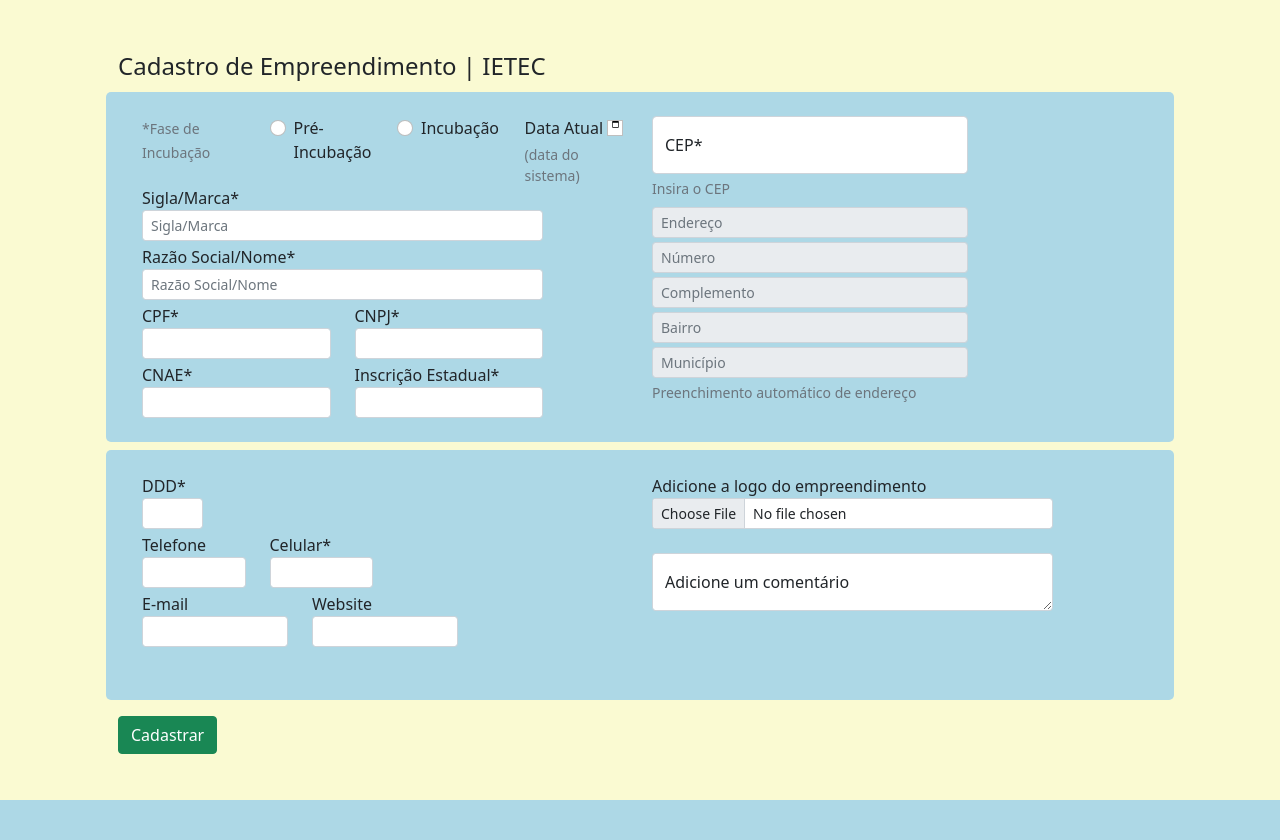
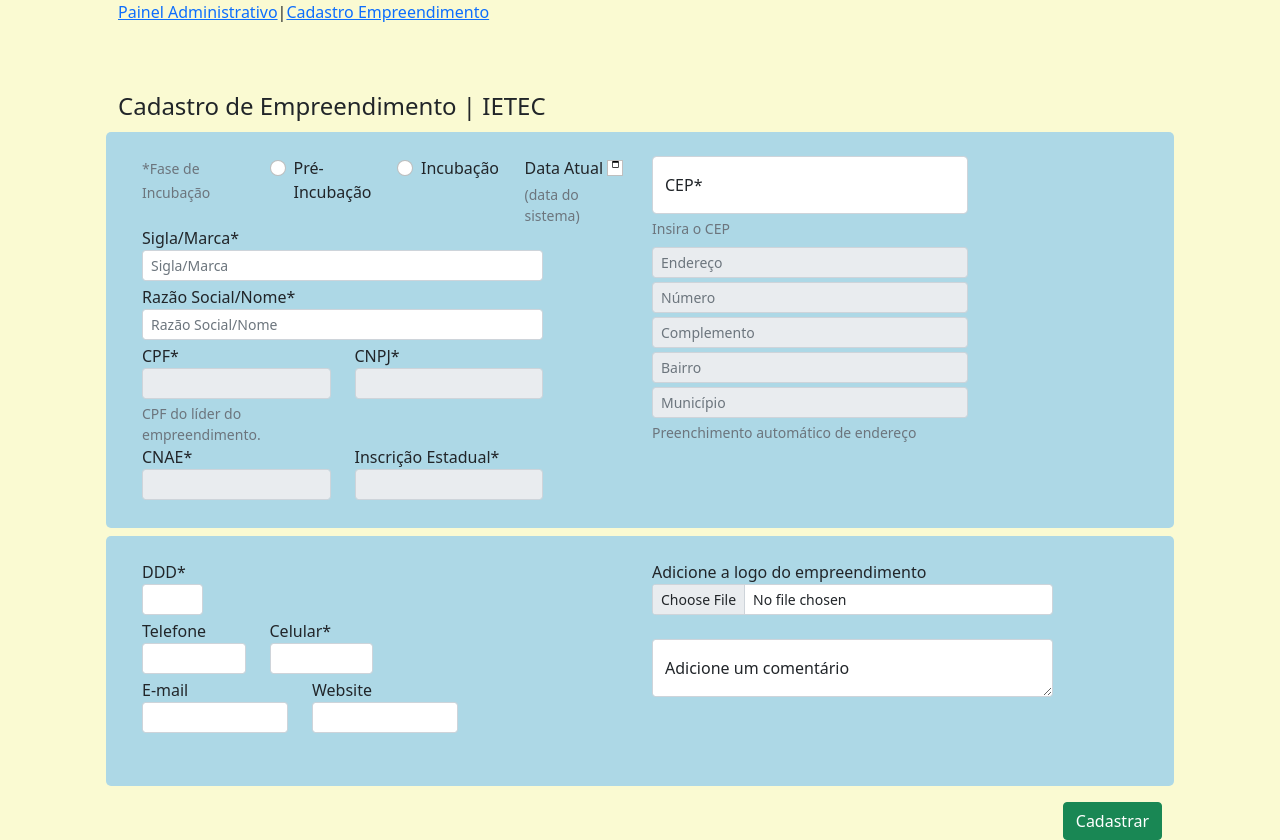
Before and after one commit to cefetfriburgo/Projeto-Gestao-IETEC, a PHP site: page / in a window 1280 px wide. Before the commit the page ends 800 px from the top, so only its background shows below. Run offline with PHP 8.4, Linux system fonts and the light colour scheme.

Commit message:
cadastro do empreendimento estruturado

```diff
--- a/src/cadastro-empreendimento/estilo.css
+++ b/src/cadastro-empreendimento/estilo.css
@@ -5,11 +5,11 @@
     background-color: lightblue;
     border-radius: 5px;
 
-    height: 350px;
+    min-height: 350px;
 }
 .cadastro-inferior{
     background-color: lightblue;
     border-radius: 5px;
 
-    height: 250px;
+    min-height: 250px;
 }
--- a/src/cadastro-empreendimento/index.html
+++ b/src/cadastro-empreendimento/index.html
@@ -5,12 +5,18 @@
 	<meta name="viewport" content="width=device-width, initial-scale=1">
 	<link href="https://cdn.jsdelivr.net/npm/bootstrap@5.1.3/dist/css/bootstrap.min.css" rel="stylesheet" integrity="sha384-1BmE4kWBq78iYhFldvKuhfTAU6auU8tT94WrHftjDbrCEXSU1oBoqyl2QvZ6jIW3" crossorigin="anonymous">
 	<script src="https://cdn.jsdelivr.net/npm/bootstrap@5.1.3/dist/js/bootstrap.bundle.min.js" integrity="sha384-ka7Sk0Gln4gmtz2MlQnikT1wXgYsOg+OMhuP+IlRH9sENBO0LRn5q+8nbTov4+1p" crossorigin="anonymous"></script>
+	<script src="https://ajax.googleapis.com/ajax/libs/jquery/3.5.1/jquery.min.js"></script>
 	<link rel="stylesheet" type="text/css" href="estilo.css">
 	<title>IETEC | Cadastrar Empreendimento</title>
 </head>
 <body>
 	<div class="container-fluid">
 		<div class="container px-5">
+			<div class="d-flex flex-row">
+				<a href="../painel-administrativo/index.html">Painel Administrativo</a>
+				<p> | </p>
+				<a href="#">Cadastro Empreendimento</a>
+			</div>
 			<form action="">
 				<legend class="mt-5">Cadastro de Empreendimento | IETEC</legend>
 				<div class="row cadastro-superior mb-2 p-4">
@@ -24,13 +30,13 @@
 							<div class="col-sm">
 								<div class="form-check">
 									<label class="form-check-label" for="flexRadio" for="piRadio">Pré-Incubação</label>
-									<input class="form-check-input" type="radio" name="flexRadio" id="piRadio">
+									<input id="p-incubada" class="form-check-input" type="radio" name="flexRadio" id="piRadio">
 								</div>
 							</div>
 							<div class="col-sm">
 								<div class="form-check">
 									<label class="form-check-label" for="iRadio">Incubação</label>
-									<input class="form-check-input" type="radio" name="flexRadio" id="iRadio">
+									<input id="incubada" class="form-check-input" type="radio" name="flexRadio" id="iRadio">
 								</div>
 							</div>
 							<div class="col-sm">
@@ -40,7 +46,7 @@
 							</div>
 						</div>
 						<div class="row">
-							<div class="col-10">
+							<div class="col-10 float-left">
 								<label for="sigla-marca" >Sigla/Marca*</label>
 								<input id="sigla-marca" class="form-control form-control-sm mb-1" type="text" placeholder="Sigla/Marca">
 								<label for="razaoSocial-nome" >Razão Social/Nome*</label>
@@ -49,25 +55,25 @@
 						</div>
 						<div class="row">
 							<div class="col-5">
-								<label for="cpf" >CPF*</label>
-								<input id="cpf" class="form-control form-control-sm" type="text">
-								<div class="form-text"></div>
+								<label for="cpf">CPF*</label>
+								<input id="cpf" class="form-control form-control-sm" type="text" disabled>
+								<div class="form-text">CPF do líder do empreendimento.</div>
 							</div>
 							<div class="col-5">
 								<label  for="cnpj" >CNPJ*</label>
-								<input id="cnpj" class="form-control form-control-sm" type="text">
+								<input id="cnpj" class="form-control form-control-sm" type="text" disabled>
 								<div class="form-text"></div>
 							</div>
 						</div>
 						<div class="row">
 							<div class="col-5">
 								<label for="cnae" >CNAE*</label>
-								<input id="cnae" class="form-control form-control-sm" type="text">
+								<input id="cnae" class="form-control form-control-sm" type="text" disabled>
 								<div class="form-text"></div>
 							</div>
 							<div class="col-5">
 								<label for="inscricaoEstadual" >Inscrição Estadual*</label>
-								<input id="inscricaoEstadual" class="form-control form-control-sm" type="text">
+								<input id="inscricaoEstadual" class="form-control form-control-sm" type="text" disabled>
 								<div class="form-text"></div>
 							</div>
 						</div>
@@ -78,13 +84,13 @@
 						<div class="form-floating">
 							<input id="cep" class="form-control" type="text" placeholder="CEP">
 							<label  for="cep">CEP*</label>
+							<div class="form-text">Insira o CEP</div>
 						</div>
-						<div class="form-text">Insira o CEP</div>
-						<input class="form-control form-control-sm mt-2" type="text" placeholder="Endereço" disable readonly>
-						<input 	id="numero" class="form-control form-control-sm mt-1" type="number" placeholder="Número" disable readonly>
-						<input id="complemento" class="form-control form-control-sm mt-1" type="text" placeholder="Complemento" disable readonly>
-						<input id="bairro" class="form-control form-control-sm mt-1" type="text" placeholder="Bairro" disable readonly>
-						<input id="municipio" class="form-control form-control-sm mt-1" type="text" placeholder="Município" disable readonly>
+						<input class="form-control form-control-sm mt-2" type="text" placeholder="Endereço" readonly>
+						<input 	id="numero" class="form-control form-control-sm mt-1" type="number" placeholder="Número" readonly>
+						<input id="complemento" class="form-control form-control-sm mt-1" type="text" placeholder="Complemento" readonly>
+						<input id="bairro" class="form-control form-control-sm mt-1" type="text" placeholder="Bairro" readonly>
+						<input id="municipio" class="form-control form-control-sm mt-1" type="text" placeholder="Município" readonly>
 						<div class="form-text">Preenchimento automático de endereço</div>
 					</div>
 				</div>
@@ -128,14 +134,29 @@
 						</div>
 					</div>
 				</div>
-				<div class="row">
-					<div class="col">
-						<label class="btn btn-success mt-3" for="cadastrar">Cadastrar</label>
-						<input type="submit" class="btn-check" id="cadastrar" checked>
-					</div>
+				<div class="d-flex flex-row-reverse">
+					<label class="btn btn-success mt-3" for="cadastrar">Cadastrar</label>
+					<input type="submit" class="btn-check" id="cadastrar" checked>
 				</div>
 			</form>
 		</div>
 	</div>
+	<script>
+		$(document).ready(function() {
+			$("#p-incubada").click(function (){
+				$("#cpf").prop("disabled", false);
+				$("#cnpj").prop("disabled", true);
+				$("#inscricaoEstadual").prop("disabled", true);
+				$("#cnae").prop("disabled", true);
+			});
+
+			$("#incubada").click(function (){
+				$("#cpf").prop("disabled", true);
+				$("#cnpj").prop("disabled", false);
+				$("#inscricaoEstadual").prop("disabled", false);
+				$("#cnae").prop("disabled", false);
+			});
+		});
+	</script>
 </body>
 </html>
--- a/src/painel-administrativo/index.html
+++ b/src/painel-administrativo/index.html
@@ -134,7 +134,7 @@
 			<!-- OUTRAS FUNÇÕES -->
 			<div id="div-outras" class="col-2 altura-conteiners bg-info rolagem p-3">
 				<div class="d-grid mx-auto mt-2">
-					<button class="btn btn-primary" onclick="window.open('../cadastro-empreendimento/index.html','_blank')">
+					<button class="btn btn-primary" onclick="window.open('../cadastro-empreendimento/index.html')">
 						Cadastrar Empreendimento
 					</button>
 				</div>
```
